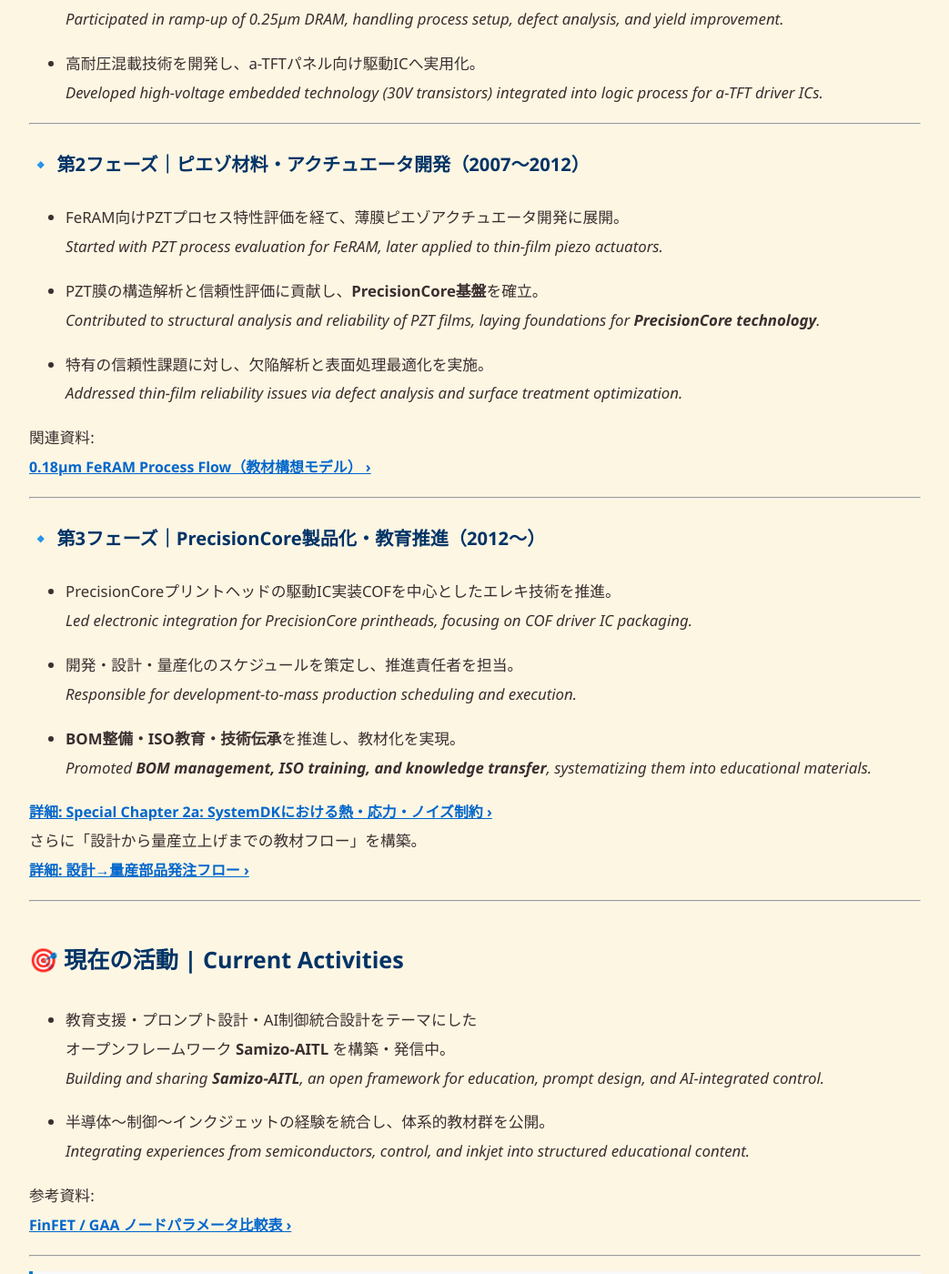
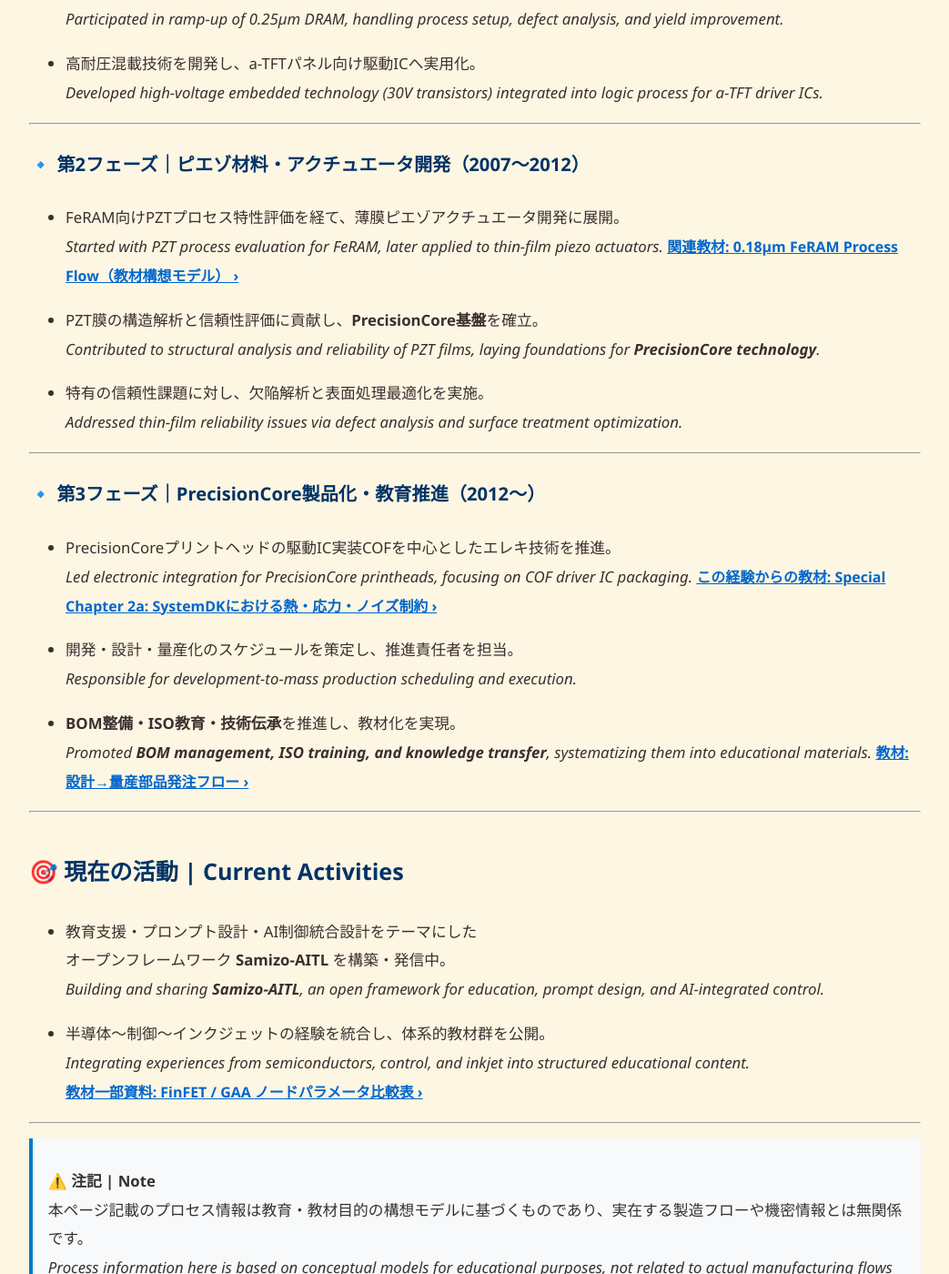
Before and after one commit to Samizo-AITL/Samizo-AITL.github.io, a Jekyll site: the page built from about/career-summary/index.md, in a window 1280 px wide and 1400 px high, scrolled down 1211 px. Shown: the whole window at 91% size, without its empty margins (118-1161 px from the left). Built offline with Jekyll 4.4.1, drawn with Linux system fonts in a browser that asks for light colours.

Commit message:
Update index.md

```diff
--- a/about/career-summary/index.md
+++ b/about/career-summary/index.md
@@ -51,6 +51,7 @@
 ### 🔹 第2フェーズ｜ピエゾ材料・アクチュエータ開発（2007〜2012）
 - FeRAM向けPZTプロセス特性評価を経て、薄膜ピエゾアクチュエータ開発に展開。
   *Started with PZT process evaluation for FeRAM, later applied to thin-film piezo actuators.*
+  [関連教材: 0.18μm FeRAM Process Flow（教材構想モデル） ›](https://samizo-aitl.github.io/Edusemi-v4x/d_chapter1_memory_technologies/doc_FeRAM/0.18um_FeRAM_ProcessFlow)
 
 - PZT膜の構造解析と信頼性評価に貢献し、**PrecisionCore基盤**を確立。
   *Contributed to structural analysis and reliability of PZT films, laying foundations for **PrecisionCore technology**.*
@@ -58,24 +59,19 @@
 - 特有の信頼性課題に対し、欠陥解析と表面処理最適化を実施。
   *Addressed thin-film reliability issues via defect analysis and surface treatment optimization.*
 
-関連資料:
-[0.18μm FeRAM Process Flow（教材構想モデル） ›](https://samizo-aitl.github.io/Edusemi-v4x/d_chapter1_memory_technologies/doc_FeRAM/0.18um_FeRAM_ProcessFlow)
-
 ---
 
 ### 🔹 第3フェーズ｜PrecisionCore製品化・教育推進（2012〜）
 - PrecisionCoreプリントヘッドの駆動IC実装COFを中心としたエレキ技術を推進。
   *Led electronic integration for PrecisionCore printheads, focusing on COF driver IC packaging.*
+  [この経験からの教材: Special Chapter 2a: SystemDKにおける熱・応力・ノイズ制約 ›](https://samizo-aitl.github.io/Edusemi-v4x/f_chapter2a_systemdk/)
 
 - 開発・設計・量産化のスケジュールを策定し、推進責任者を担当。
   *Responsible for development-to-mass production scheduling and execution.*
 
 - **BOM整備・ISO教育・技術伝承**を推進し、教材化を実現。
   *Promoted **BOM management, ISO training, and knowledge transfer**, systematizing them into educational materials.*
-
-[詳細: Special Chapter 2a: SystemDKにおける熱・応力・ノイズ制約 ›](https://samizo-aitl.github.io/Edusemi-v4x/f_chapter2a_systemdk/)
-さらに「設計から量産立上げまでの教材フロー」を構築。
-[詳細: 設計→量産部品発注フロー ›](https://samizo-aitl.github.io/EduMecha/08_production_process/production_process_flow.html)
+  [教材: 設計→量産部品発注フロー ›](https://samizo-aitl.github.io/EduMecha/08_production_process/production_process_flow.html)
 
 ---
 
@@ -86,9 +82,7 @@
 
 - 半導体〜制御〜インクジェットの経験を統合し、体系的教材群を公開。
   *Integrating experiences from semiconductors, control, and inkjet into structured educational content.*
-
-参考資料:
-[FinFET / GAA ノードパラメータ比較表 ›](https://samizo-aitl.github.io/Edusemi-v4x/f_chapter1_finfet_gaa/appendixf1_05_node_params)
+  [教材一部資料: FinFET / GAA ノードパラメータ比較表 ›](https://samizo-aitl.github.io/Edusemi-v4x/f_chapter1_finfet_gaa/appendixf1_05_node_params)
 
 ---
 
```
